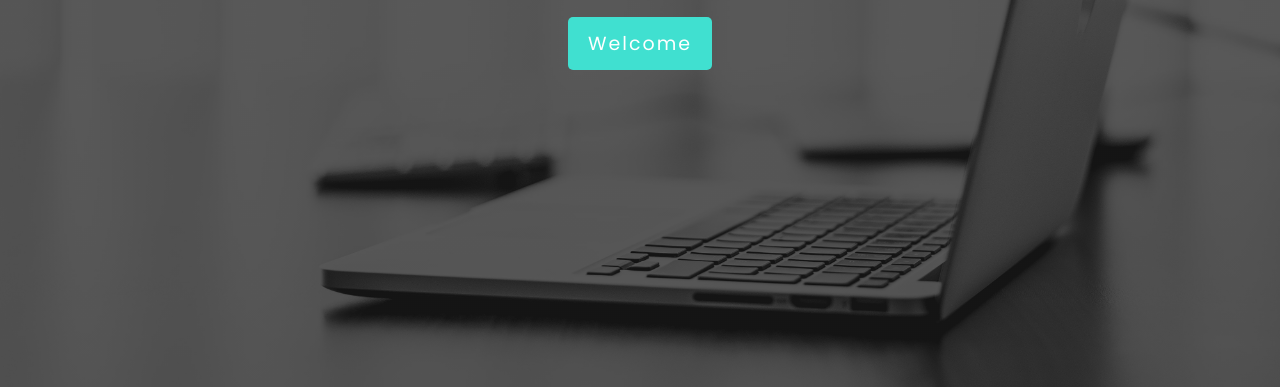
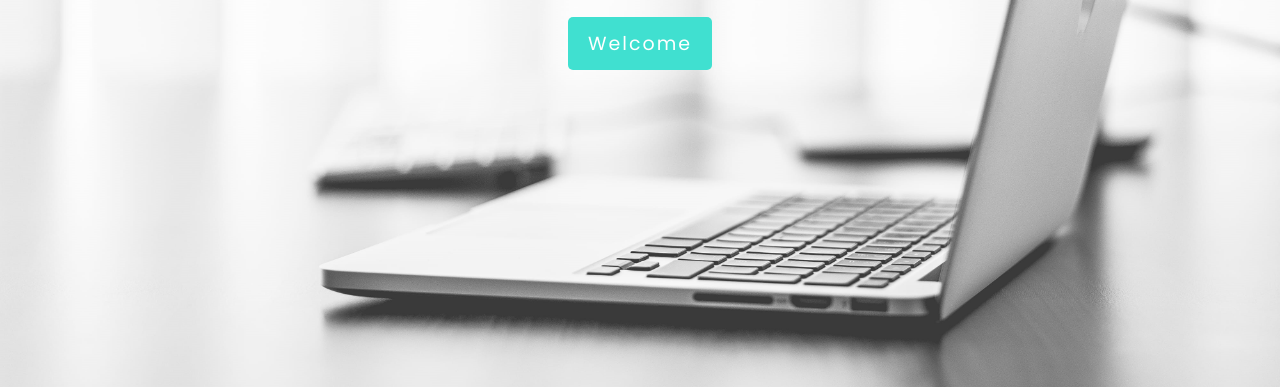
Before and after one commit to Abram137/abram137.github.io, a plain HTML site: page landing/index.html in a window 1280 px wide. Shown: the part 413-800 px from the top of the page. Drawn offline with Linux system fonts and the light colour scheme.

Commit message:
Update style.css

```diff
--- a/landing/style.css
+++ b/landing/style.css
@@ -8,7 +8,7 @@
 .container{
   width: 100%;
   min-height: 100vh;
-  background-image:linear-gradient(rgba(0,0,0,0.65), rgba(0,0,0,0.65)), url("/images/fine.jpg");
+  background-image: url(images/fine.jpg);
   background-repeat: no-repeat;
   background-position: center;
   background-size: cover;
```
